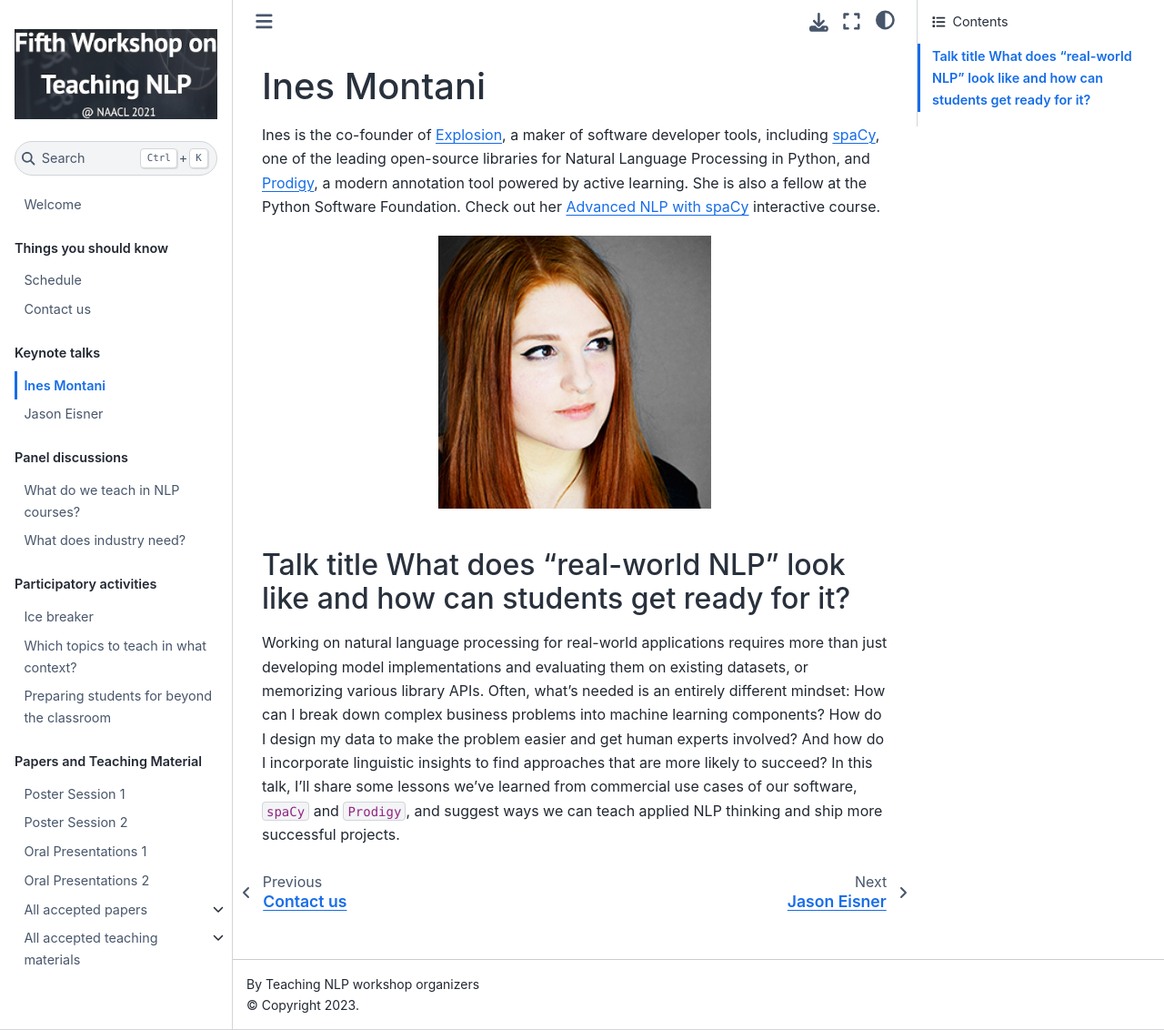
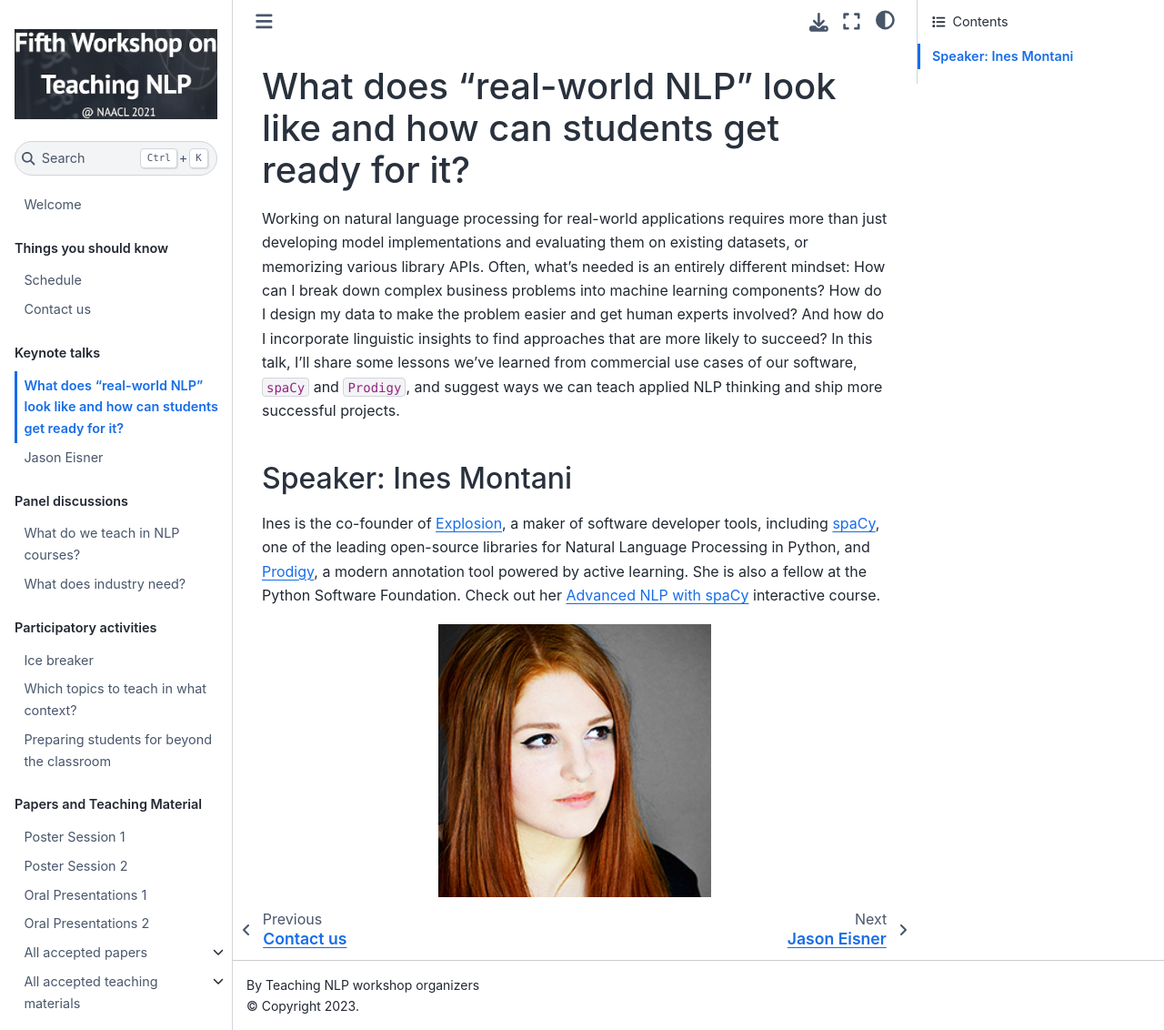
Before and after one commit to TeachingNLP/workshop-book, a Jupyter Book: the page built from keynotes/ines_montani.md, in a window 1280 px wide and 1132 px high. Shown: the whole window at 91% size. Built offline with Jupyter Book 1.0.4 settings and Sphinx 7.4.7 and the Sphinx Book theme 1.1.4, drawn with Linux system fonts in a browser that asks for light colours; some of the changed lines change nothing that is shown.

Commit message:
updating

````diff
--- a/keynotes/ines_montani.md
+++ b/keynotes/ines_montani.md
@@ -1,7 +1,10 @@
-# Ines Montani
+# What does "real-world NLP" look like and how can students get ready for it?
 
-Ines is the co-founder of [Explosion](https://explosion.ai/about), a maker of software developer tools, including [spaCy](https://spacy.io/),
-one of the leading open-source libraries for Natural Language Processing in Python, and [Prodigy](https://prodi.gy/), a modern annotation tool powered by active learning. She is also a fellow at the Python Software Foundation. Check out her [Advanced NLP with spaCy](https://course.spacy.io/en/) interactive course.
+Working on natural language processing for real-world applications requires more than just developing model implementations and evaluating them on existing datasets, or memorizing various library APIs. Often, what's needed is an entirely different mindset: How can I break down complex business problems into machine learning components? How do I design my data to make the problem easier and get human experts involved? And how do I incorporate linguistic insights to find approaches that are more likely to succeed? In this talk, I'll share some lessons we've learned from commercial use cases of our software, `spaCy` and `Prodigy`, and suggest ways we can teach applied NLP thinking and ship more successful projects.
+
+## Speaker: Ines Montani
+
+Ines is the co-founder of [Explosion](https://explosion.ai/about), a maker of software developer tools, including [spaCy](https://spacy.io/), one of the leading open-source libraries for Natural Language Processing in Python, and [Prodigy](https://prodi.gy/), a modern annotation tool powered by active learning. She is also a fellow at the Python Software Foundation. Check out her [Advanced NLP with spaCy](https://course.spacy.io/en/) interactive course.
 
 
 ```{image} ../img/ines.jpg
@@ -10,7 +13,3 @@
 :width: 300px
 :align: center
 ```
-
-## Talk title What does "real-world NLP" look like and how can students get ready for it?
-
-Working on natural language processing for real-world applications requires more than just developing model implementations and evaluating them on existing datasets, or memorizing various library APIs. Often, what's needed is an entirely different mindset: How can I break down complex business problems into machine learning components? How do I design my data to make the problem easier and get human experts involved? And how do I incorporate linguistic insights to find approaches that are more likely to succeed? In this talk, I'll share some lessons we've learned from commercial use cases of our software, `spaCy` and `Prodigy`, and suggest ways we can teach applied NLP thinking and ship more successful projects.
````
